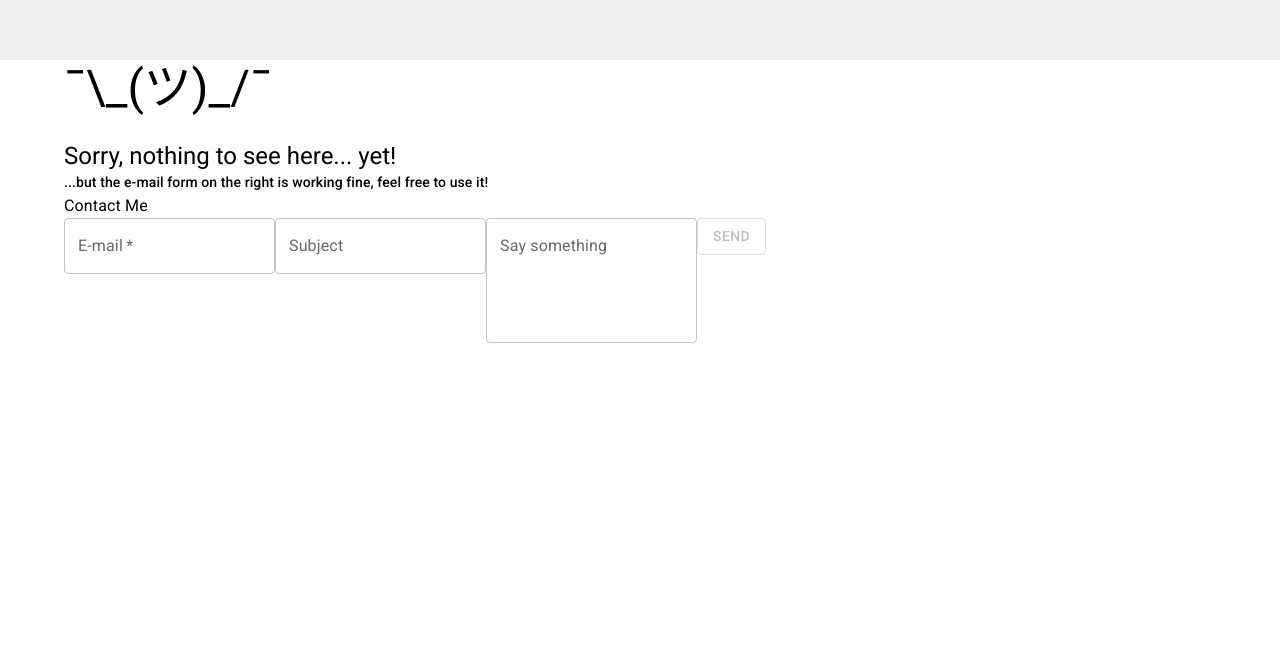
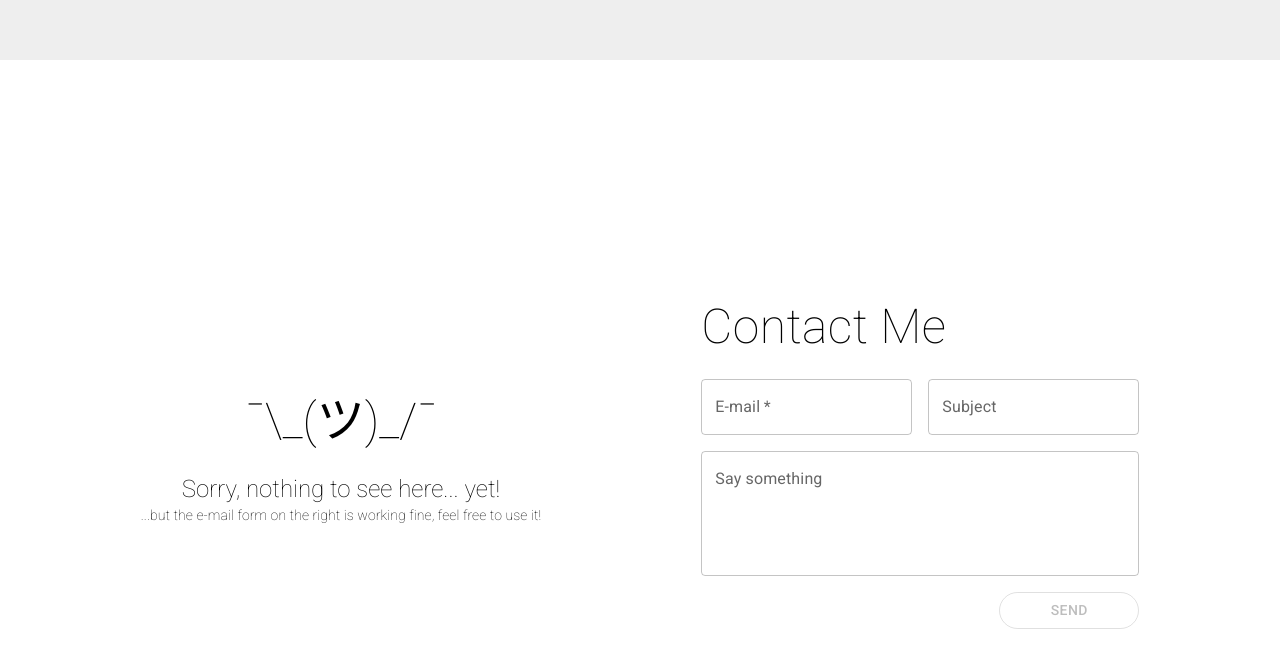
Before and after one commit to fobdev/PedroDev, a React (Create React App) app: page / in a window 1280 px wide. Shown: the part 808-1476 px from the top of the page. Before the commit the page ends 1151 px from the top, so only its background shows below. Built offline with nearby package versions, Linux system fonts and the light colour scheme.

Commit message:
name adjust

```diff
--- a/src/components/Contact.tsx
+++ b/src/components/Contact.tsx
@@ -13,7 +13,7 @@ import {
 import LoadingButton from "@mui/lab/LoadingButton";
 import emailJS from "emailjs-com";
 import { Box } from "@mui/system";
-import { mainContainer } from "./styles/Contact";
+import { mainContactContainer } from "./styles/Contact";
 import React, { useState, useRef } from "react";
 
 const emailRegex =
@@ -100,7 +100,7 @@ export default function Contact() {
     };
 
     return (
-        <Container sx={mainContainer}>
+        <Container sx={mainContactContainer}>
             <Box className="dev-box" alignSelf="center">
                 <Typography variant="h3">{"¯\\_(ツ)_/¯"}</Typography>
                 <Typography variant="h5" marginTop="1em">
```
